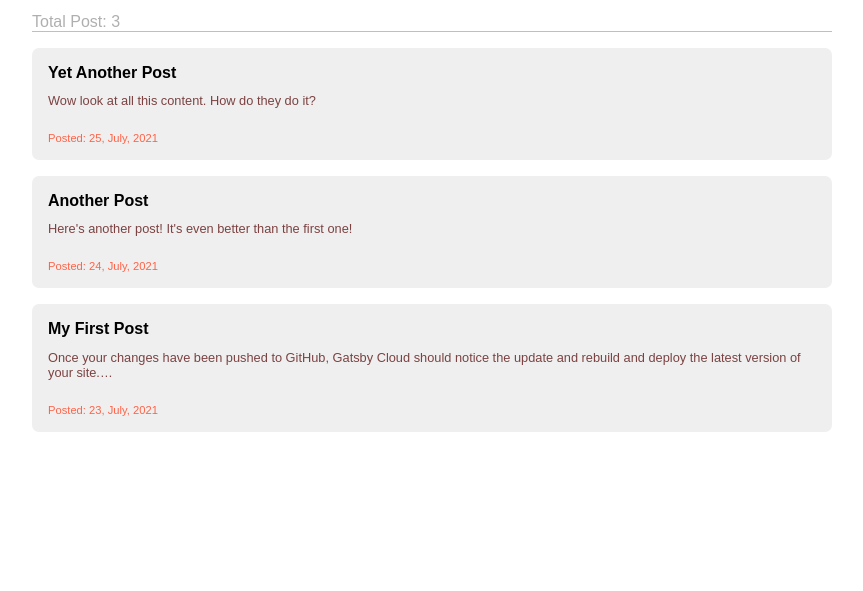
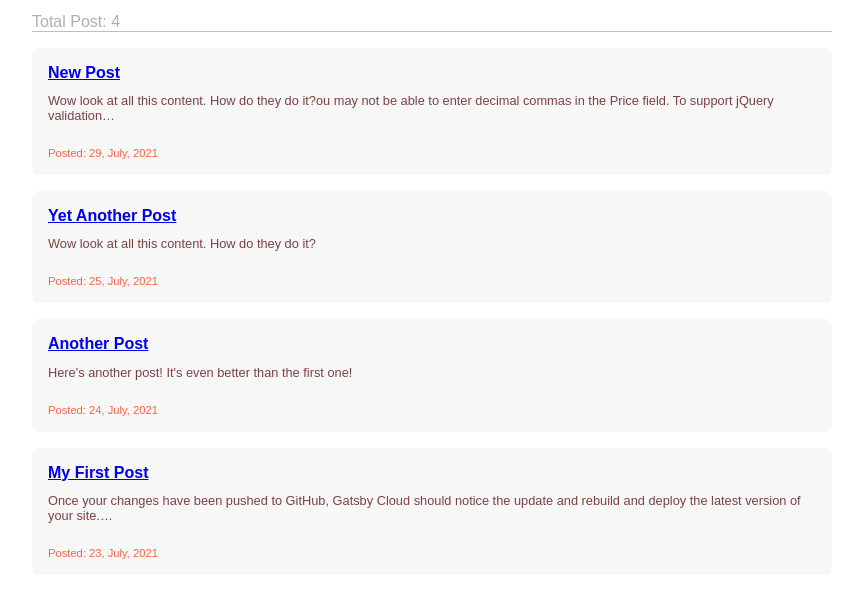
Before and after one commit to victor-levus/gatsby-fe, a Gatsby site: page /blog in a window 1280 px wide. Shown: the part 225-816 px from the top of the page, without its empty margins (208-1071 px from the left). Built offline with nearby package versions, Linux system fonts and the light colour scheme; Gatsby itself is replaced by a stand-in of ours.

Commit message:
Add dynamic routes

```diff
--- /dev/null
+++ b/blog/post4.mdx
@@ -0,0 +1,7 @@
+---
+title: "New Post"
+date: "2021-07-29"
+slug: "yet-another-post"
+---
+
+Wow look at all this content. How do they do it?ou may not be able to enter decimal commas in the Price field. To support jQuery validation for non-English locales that use a comma (",") for a decimal point and for non US-English date formats, the app must be globalized. For globalization instructions, see this GitHub issue
--- a/src/pages/blog.js
+++ b/src/pages/blog/index.js
@@ -1,7 +1,7 @@
 import * as React from "react";
-import { graphql } from "gatsby";
-import Layout from "../components/layout";
-import Seo from "../components/seo";
+import { graphql, Link } from "gatsby";
+import Layout from "../../components/layout";
+import Seo from "../../components/seo";
 
 const BlogPage = ({ data }) => {
   return (
@@ -11,7 +11,11 @@ const BlogPage = ({ data }) => {
       </h5>
       {data.allMdx.nodes.map((node) => (
         <article className="post--card" key={node.id}>
-          <h4 className="post--title">{node.frontmatter.title}</h4>
+          <h4 className="post--title">
+            <Link to={`/blog/${node.frontmatter.slug}`}>
+              {node.frontmatter.title}
+            </Link>
+          </h4>
           <p className="post--body">{node.excerpt}</p>
           <p className="post--date">Posted: {node.frontmatter.date}</p>
         </article>
--- a/src/style/layout.css
+++ b/src/style/layout.css
@@ -45,7 +45,7 @@ p {
 }
 
 .post--card {
-  background-color: #efefef;
+  background-color: #f8f7f7;
   padding: 1rem;
   margin-bottom: 1rem;
   border-radius: 7px;
```
Also changed, not shown: src/pages/blog/{mdx.frontmatter__slug}.js (added, +28 -0 lines).
